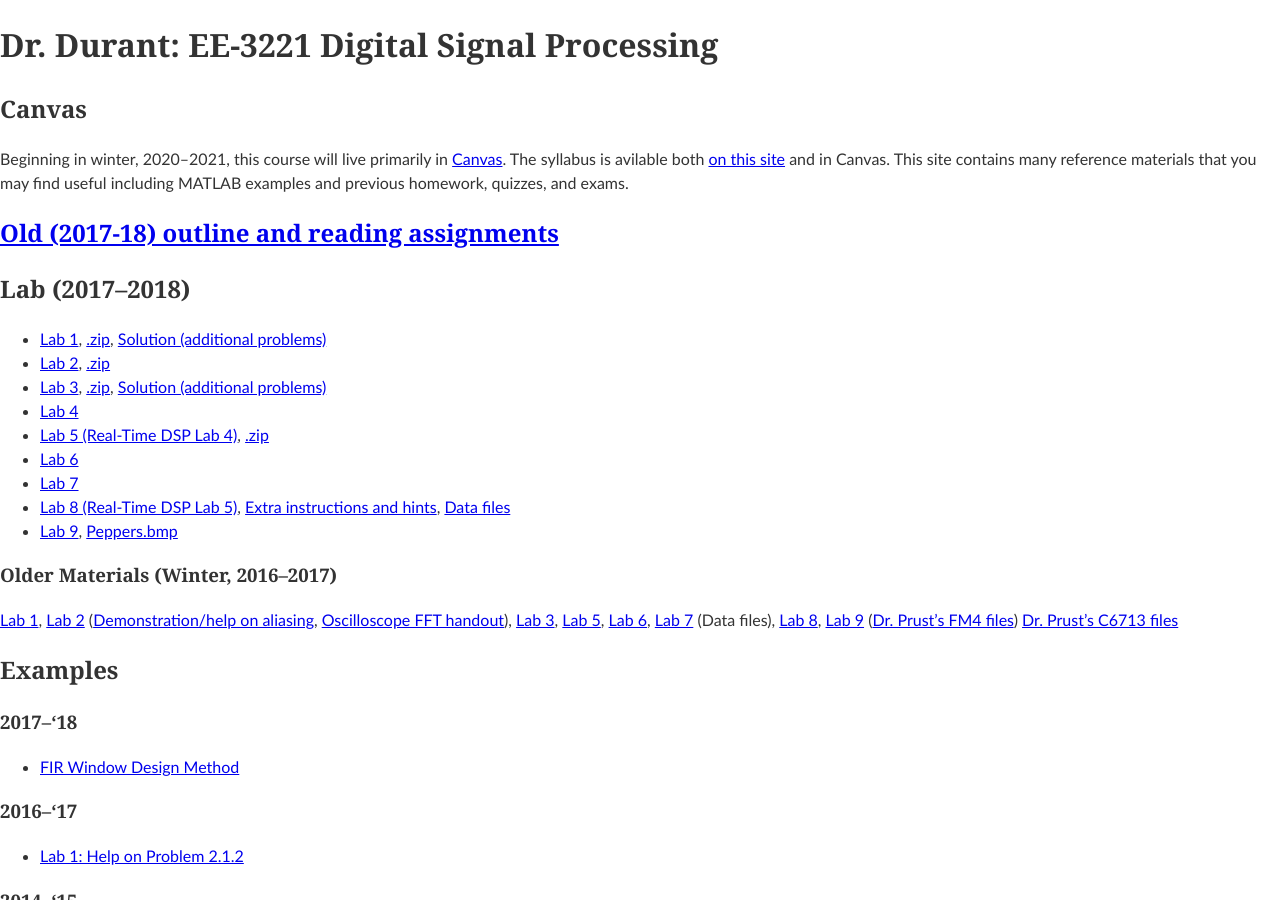
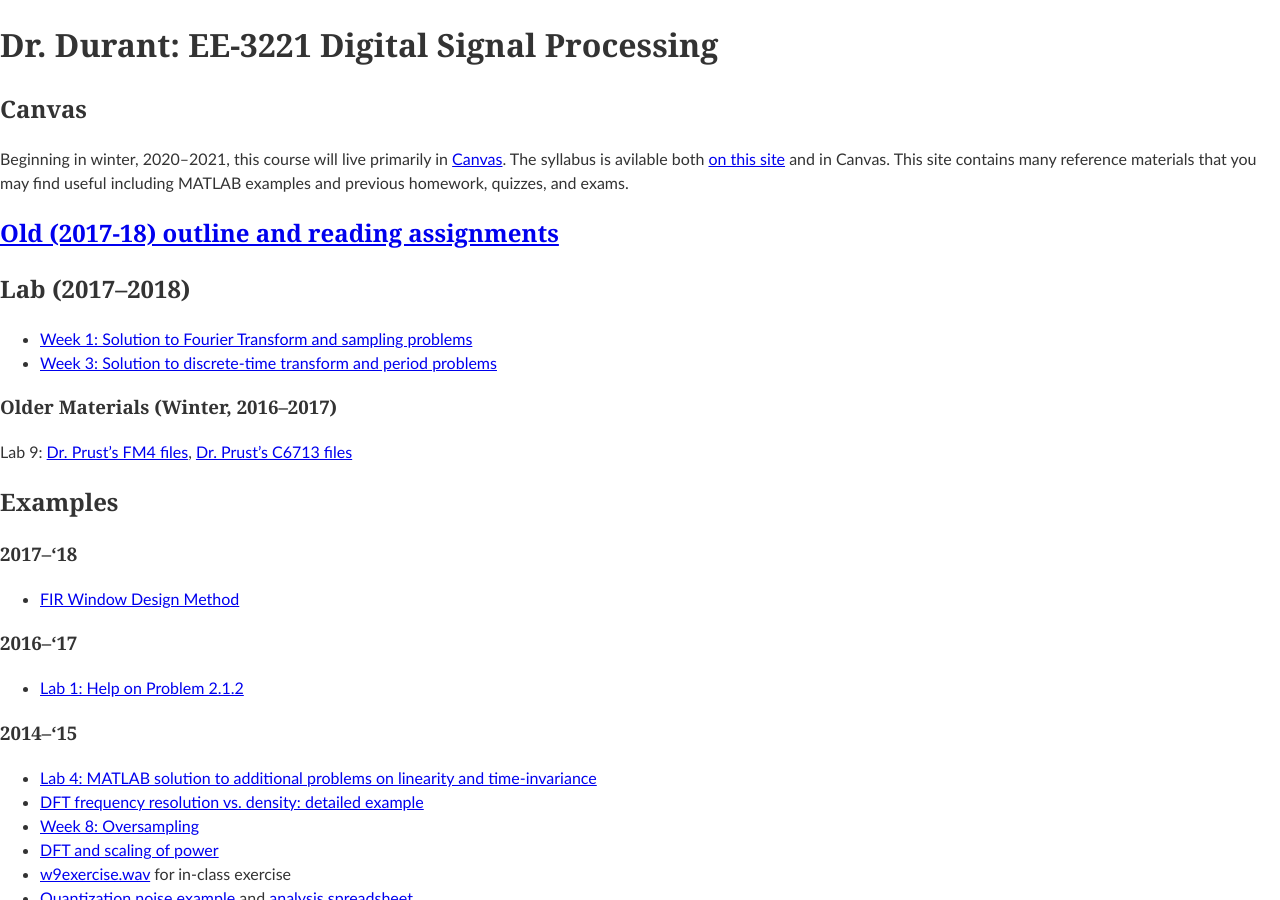
Before and after one commit to edurant/edurant.github.io, a Jekyll site: the page built from courses/ee3221/index.md, in a window 1280 px wide and 900 px high. Built offline with Jekyll 4.4.1, drawn with Linux system fonts in a browser that asks for light colours; our own code applies the rules of GitHub Pages for plain Markdown files; some of the changed text lies outside the part shown.

Commit message:
ee3221 old materials cleanup

```diff
--- a/courses/ee3221/index.md
+++ b/courses/ee3221/index.md
@@ -10,26 +10,12 @@ Beginning in winter, 2020&ndash;2021, this course will live primarily in [Canvas
 
 ## Lab (2017&ndash;2018)
 
-* <a href="https://faculty-web.msoe.edu/prust/EE3221/RTDSP_Lab1.pdf">Lab 1</a>, <a href="https://faculty-web.msoe.edu/prust/EE3221/LAB_1.zip">.zip</a>, <a href="l01apSol.pdf">Solution (additional problems)</a>
-* <a href="https://faculty-web.msoe.edu/prust/EE3221/RTDSP_Lab2.pdf">Lab 2</a>, <a href="https://faculty-web.msoe.edu/prust/EE3221/LAB_2.zip">.zip</a>
-* <a href="https://faculty-web.msoe.edu/prust/EE3221/RTDSP_Lab3.pdf">Lab 3</a>, <a href="https://faculty-web.msoe.edu/prust/EE3221/LAB_3.zip">.zip</a>, <a href="l03apSol.pdf">Solution (additional problems)</a>
-* <a href="l04-w1718.pdf">Lab 4</a>
-* <a href="https://faculty-web.msoe.edu/prust/EE3221/RTDSP_Lab4.pdf">Lab 5 (Real-Time DSP Lab 4)</a>, <a href="https://faculty-web.msoe.edu/prust/EE3221/LAB_4.zip">.zip</a>
-* <a href="l06-w1718.pdf">Lab 6</a>
-* <a href="l07-w1718.pdf">Lab 7</a>
-* <a href="https://faculty-web.msoe.edu/prust/EE3221/RTDSP_Lab5.pdf">Lab 8 (Real-Time DSP Lab 5)</a>, <a href="l08extraInstructions.pdf">Extra instructions and hints</a>, <a href="l08/">Data files</a>
-* <a href="l09-w1718.pdf">Lab 9</a>, <a href="Peppers.bmp">Peppers.bmp</a>
+* <a href="l01apSol.pdf">Week 1: Solution to Fourier Transform and sampling problems</a>
+* <a href="l03apSol.pdf">Week 3: Solution to discrete-time transform and period problems</a>
 
 ### Older Materials (Winter, 2016&ndash;2017)
 
-<a href="l01-w1617.pdf">Lab 1</a>,
-<a href="l02-w1617.pdf">Lab 2</a> (<a href="l02alias_m.txt">Demonstration/help on aliasing</a>, <a href="fft_on_scope.pdf">Oscilloscope FFT handout</a>),
-<a href="l03-w1617.pdf">Lab 3</a>,
-<a href="l05-w1617.pdf">Lab 5</a>,
-<a href="l06-w1617.pdf">Lab 6</a>,
-<a href="l07-w1617.pdf">Lab 7</a> (<!--a href="l07/"-->Data files<!--/a-->),
-<a href="l08-w1617.pdf">Lab 8</a>,
-<a href="l09-w1617.pdf">Lab 9</a> (<a href="https://faculty-web.msoe.edu/prust/armdsp/">Dr. Prust's FM4 files</a>)
+Lab 9: <a href="https://faculty-web.msoe.edu/prust/armdsp/">Dr. Prust's FM4 files</a>,
 <a href="https://faculty-web.msoe.edu/prust/c6713dsk/">Dr. Prust's C6713 files</a>
 
 ## Examples
@@ -139,7 +125,7 @@ Beginning in winter, 2020&ndash;2021, this course will live primarily in [Canvas
 ### 2017&ndash;18
 
 * Harris, Fredric J. <a href="http://ieeexplore.ieee.org/xpl/articleDetails.jsp?arnumber=1455106">On the Use of Windows for Harmonic Analysis with the Discrete Fourier Transform</a>, *Proc. IEEE*, 1978-01.
-* Montgomery, Chris. <a href="https://people.xiph.org/~xiphmont/demo/neil-young.html">24/192 Music Downloads ...and why they make no sense</a>, *xiph.org*, 2014-03-15.</a>
+* Montgomery, Chris. <a href="https://people.xiph.org/~xiphmont/demo/neil-young.html">24/192 Music Downloads ...and why they make no sense</a>, *xiph.org*, 2014-03-15.
 
 ### Older Readings
 
@@ -150,7 +136,7 @@ Beginning in winter, 2020&ndash;2021, this course will live primarily in [Canvas
 * Demolder, Damien. <a href="http://www.dpreview.com/articles/2914705706/mit-algorithm-aims-to-eradicate-reflections-from-photos-taken-through-windows">MIT algorithm aims to eradicate reflections from photos taken through windows</a>, *DPReview*, 2015 May 14.
 * Edwards, John. <a href="http://ieeexplore.ieee.org/xpl/articleDetails.jsp?arnumber=6784045">Signal Processing Leads a Photographic and Imaging Revolution</a>, *IEEE Signal Processing Magazine*, May 2014.
 * Hansen, John. <a href="http://ieeexplore.ieee.org/xpl/articleDetails.jsp?arnumber=7298570">Speaker Recognition by Machines and Humans: A tutorial review</a>, *IEEE Signal Processing Magazine*, November 2015.
-* Maxfield, Max. <a href="http://www.eetimes.com/document.asp?doc_id=1326420">Cadence Tensilica Fusion DSP Core Targets IoT, Wearables</a>, *EE Times*, 2015-04-22.</a>
+* Maxfield, Max. <a href="http://www.eetimes.com/document.asp?doc_id=1326420">Cadence Tensilica Fusion DSP Core Targets IoT, Wearables</a>, *EE Times*, 2015-04-22.
 * Moore, Samuel K. <a href="http://spectrum.ieee.org/computing/hardware/new-class-of-digital-signal-processor-wipes-out-wasted-power">New Class of Digital Signal Processor Wipes Out Wasted Power</a>,
 	*IEEE Spectrum*, 2008 November.
 * Pickering, Paul. <a href="http://electronicdesign.com/systems/how-get-big-sounds-small-speakers">How To Get Big Sounds From Small Speakers</a>, *Electronic Design*, 2016 February 16.
--- a/courses/index.html
+++ b/courses/index.html
@@ -21,7 +21,7 @@ title: "Dr. Durant: Courses"
 	</td>
 	<td>
 	  <ul>
-	    <li><a href="ee3221/">EE-3221 Digital Signal Processing</a></li>
+	    <li>EE-3221 Digital Signal Processing</li>
 	    <li><a href="https://gitlab.com/msoe.edu/eecs/seniordesign/ce/wikis/">CE-4010 Senior Design II</a></li>
 	  </ul>
 	</td>
@@ -32,8 +32,6 @@ title: "Dr. Durant: Courses"
 	  </ul>
 	</td>
 </tr>
-
-
 <tr valign="top">
 	<th>2019-20</th>
 	<td>
@@ -44,7 +42,7 @@ title: "Dr. Durant: Courses"
 	</td>
 	<td>
 	  <ul>
-	    <li><a href="ee3032/">EE-3032 Signals and Systems</a></li>
+	    <li>EE-3032 Signals and Systems</li>
 	    <li>CE-4010 Senior Design II</li>
 	  </ul>
 	</td>
```
Also changed, not shown: courses/ee3221/l02alias_m.txt (deleted, +0 -91 lines), courses/ee3221/Peppers.bmp (deleted), 13 other files.
